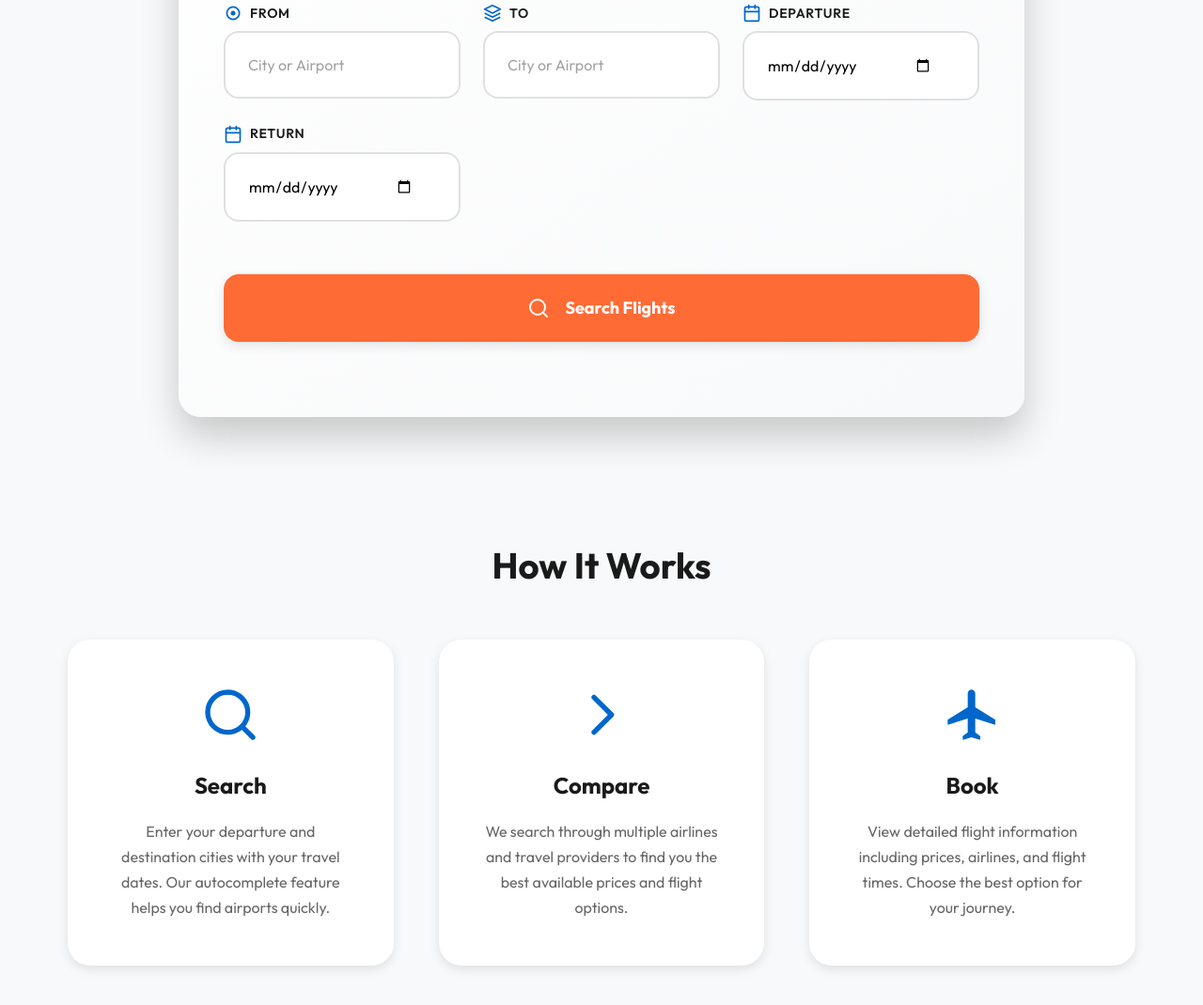
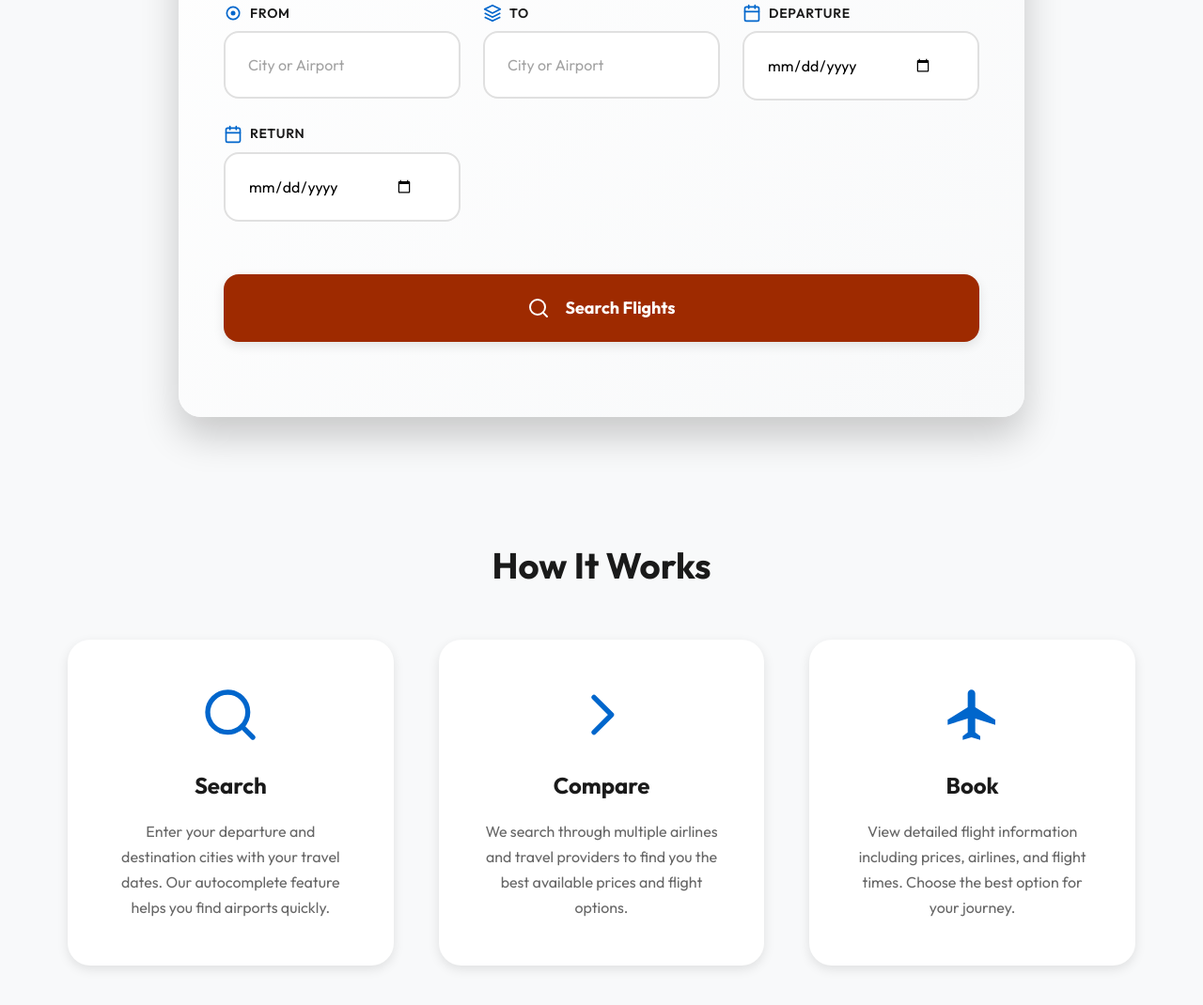
Before and after one commit to yavorgeorgiev2004/FlightFinder-website-, a website: page index.html in a window 1280 px wide. Shown: the part 637-1707 px from the top of the page at 94% size. Drawn offline with Linux system fonts and the light colour scheme.

Commit message:
Update secondary color in flightfinder theme

```diff
--- a/assets/css/flightfinder-theme.css
+++ b/assets/css/flightfinder-theme.css
@@ -11,7 +11,7 @@
     --color-primary: #0066cc;
     --color-primary-dark: #004a99;
     --color-primary-light: #3385d6;
-    --color-secondary: #ff6b35;
+    --color-secondary: #9E2A00;
     --color-secondary-dark: #e55a2b;
 
     /* Neutral Colors */
```
